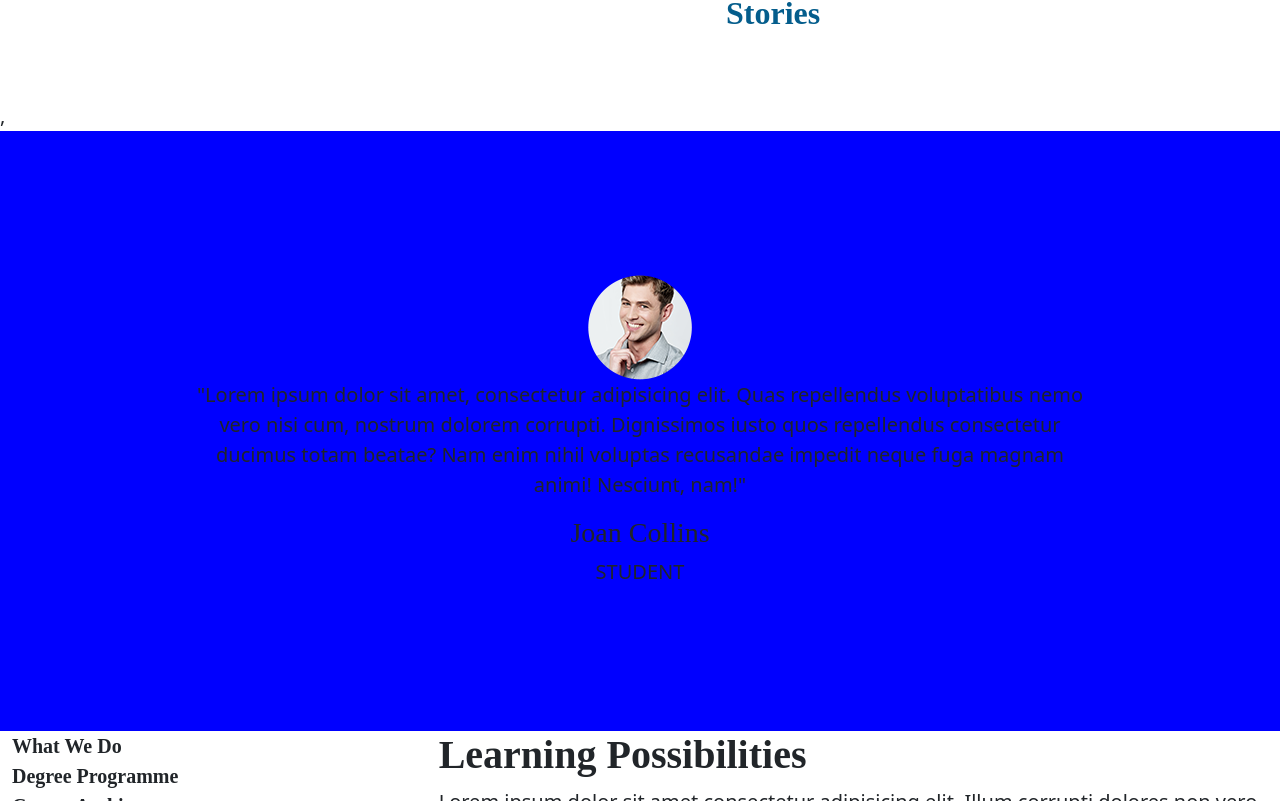
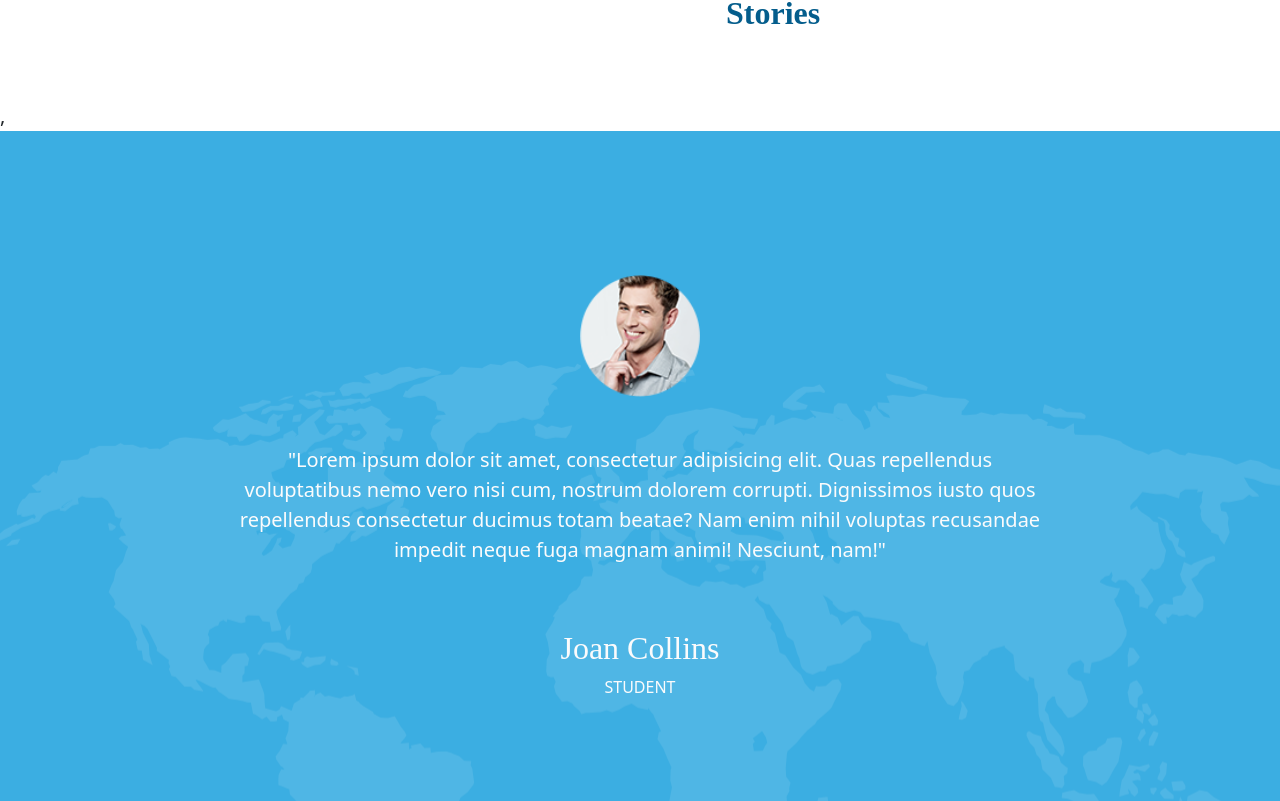
Before and after one commit to AnielloPiscopo/proj-html-vuejs, a Vue app: page / in a window 1280 px wide. Shown: the part 3679-4480 px from the top of the page. Built offline with nearby package versions, Linux system fonts and the light colour scheme.

Commit message:
Almost completed MainTestimonials component and started the style for the footer components

```diff
--- a/src/components/footer/AppFooter.vue
+++ b/src/components/footer/AppFooter.vue
@@ -23,5 +23,9 @@ export default {
 
 
 <style lang="scss" scoped>
+@use '../../styles/partials/variables' as *;
 
+footer {
+    background-color: $bg-color-15;
+}
 </style>
--- a/src/components/footer/FooterLowerPart.vue
+++ b/src/components/footer/FooterLowerPart.vue
@@ -11,28 +11,28 @@ export default {
 </script>
 
 <template>
-    <div class="container-fluid py-5">
-        <div class="row justify-content-between">
+    <div class="my_container container-fluid pt-5">
+        <div class="row justify-content-between align-items-end">
             <div class="col-4">
                 <a href="#" class="text-decoration-none">Copyright 2017&#169;Mikado Themes</a>
             </div>
 
             <div class="col-6">
                 <ul class="list-unstyled text-uppercase d-flex justify-content-end">
-                    <li><a href="#" class="text-decoration-none ps-4">Call {{ phoneContactResource }}</a></li>
-                    <li><a href="#" class="text-decoration-none ps-4">Follow Us</a></li>
-                    <li>
-                        <a href="#" class="text-decoration-none ps-4">
+                    <li class="ps-4">Call {{ phoneContactResource }}</li>
+                    <li class="ps-4">Follow Us</li>
+                    <li class="ps-4">
+                        <a href="#" class="text-decoration-none">
                             <font-awesome-icon icon="fa-brands fa-twitter" />
                         </a>
                     </li>
-                    <li>
-                        <a href="#" class="text-decoration-none ps-4">
+                    <li class="ps-4">
+                        <a href="#" class="text-decoration-none">
                             <font-awesome-icon icon="fa-brands fa-instagram" />
                         </a>
                     </li>
-                    <li>
-                        <a href="#" class="text-decoration-none ps-4">
+                    <li class="ps-4">
+                        <a href="#" class="text-decoration-none">
                             <font-awesome-icon icon="fa-brands fa-facebook-f" />
                         </a>
                     </li>
@@ -43,5 +43,10 @@ export default {
 </template>
 
 <style lang="scss" scoped>
+@use '../../styles/partials/variables' as *;
 
+.my_container,
+a {
+    color: $text-color-11;
+}
 </style>
--- a/src/components/footer/FooterUpperPart.vue
+++ b/src/components/footer/FooterUpperPart.vue
@@ -37,7 +37,7 @@ export default {
 </script>
 
 <template>
-    <div class="container-fluid py-5">
+    <div class="my_container container-fluid py-5">
         <div class="row justify-content-between">
             <div class="col-10">
                 <div class="row">
@@ -89,8 +89,8 @@ export default {
 
             <div class="col-2">
                 <h3 class="my_font-serif">Flexible Learning</h3>
-                <div class="my_img-container">
-                    <img :src="store.getImgPath('footer-img-1.png')" alt="" class="w-75">
+                <div class="my_img-container text-end">
+                    <img :src="store.getImgPath('footer-img-1.png')" alt="" class="w-100">
                 </div>
             </div>
         </div>
@@ -98,5 +98,10 @@ export default {
 </template>
 
 <style lang="scss" scoped>
+@use '../../styles/partials/variables' as *;
 
+.my_container,
+a {
+    color: $text-color-11;
+}
 </style>
--- a/src/components/main/MainTestimonials.vue
+++ b/src/components/main/MainTestimonials.vue
@@ -15,9 +15,13 @@ export default {
 <template>
     <section id='testimonials' class="p-5">
         <div class="container-fluid d-flex flex-column p-5 my-5 text-center">
-            <img :src="store.getImgPath('testimonials-standard-2.png')" alt="" class="align-self-center">
             <div class="row justify-content-center">
-                <div class="col-10">
+                <div class="col-2">
+                    <img :src="store.getImgPath('testimonials-standard-2.png')" alt="" class="align-self-center w-75">
+                </div>
+            </div>
+            <div class="row justify-content-center">
+                <div class="col-9 py-5">
                     <p>
                         "Lorem ipsum dolor sit amet, consectetur adipisicing elit. Quas repellendus voluptatibus nemo
                         vero nisi
@@ -27,12 +31,18 @@ export default {
                     </p>
                 </div>
             </div>
-            <h3 class="my_font-serif ">Joan Collins</h3>
-            <span class="text-uppercase ">Student</span>
+            <h2 class="my_font-serif ">Joan Collins</h2>
+            <span class="text-uppercase fs-6 ">Student</span>
         </div>
     </section>
 </template>
 
 <style lang="scss" scoped>
+@use '../../styles/partials/variables' as *;
 
+#testimonials {
+    background-image: url('../../assets/img/h5-parallax-img-1.png');
+    background-position: top center;
+    color: $text-color-3;
+}
 </style>
```
